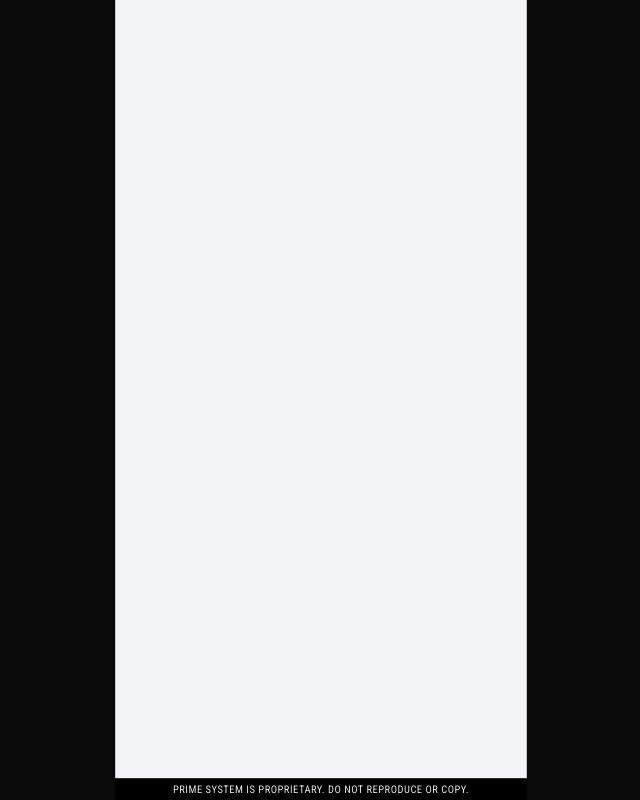
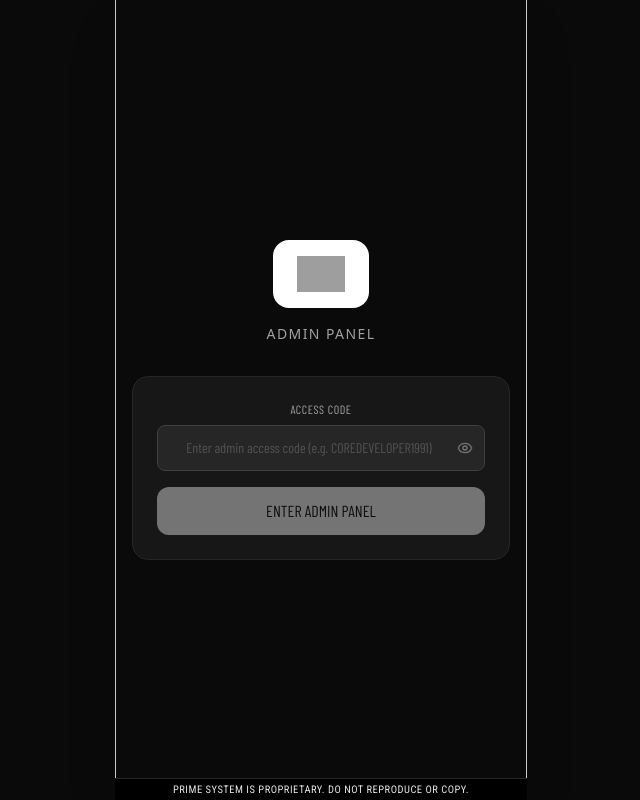
Before and after one commit to jeromebusinessplatform-lab/primefinal, a React (Vite) app: page /admin/login in a window 1280 px wide. Before the commit this address led to /admin. Shown: the whole page, without its empty margins (319-959 px from the left). Built offline with nearby package versions, Linux system fonts and the light colour scheme; no server answers; grey boxes are pictures that could not be loaded; the HTML template or start-up script is replaced by a standard one; a web font is replaced by a local one.

Commit message:
fix(admin): resolve admin routing conflicts and update login redirection

```diff
--- a/src/App.tsx
+++ b/src/App.tsx
@@ -33,7 +33,7 @@ import NotFound from "./pages/NotFound.tsx";
 function AdminGuard({ children }: { children: ReactNode }) {
   const { isAuthenticated, isLoading } = useAdmin();
   if (isLoading) return null;
-  if (!isAuthenticated) return <Navigate to="/admin" replace />;
+  if (!isAuthenticated) return <Navigate to="/admin/login" replace />;
   return <>{children}</>;
 }
 
@@ -61,7 +61,7 @@ export default function App() {
                     <Route path="notifications" element={<NotificationsPage />} />
                   </Route>
 
-                  <Route path="/admin" element={<AdminLogin />} />
+                  <Route path="/admin/login" element={<AdminLogin />} />
                   <Route
                     path="/admin"
                     element={
--- a/src/pages/admin/login.tsx
+++ b/src/pages/admin/login.tsx
@@ -14,7 +14,7 @@ export default function AdminLogin() {
 
   useEffect(() => {
     if (!authLoading && isAuthenticated) {
-      navigate("/admin/orders", { replace: true });
+      navigate("/admin", { replace: true });
     }
   }, [isAuthenticated, authLoading, navigate]);
 
@@ -24,7 +24,7 @@ export default function AdminLogin() {
     setError("");
     const result = await login(code);
     if (result.success) {
-      navigate("/admin/orders", { replace: true });
+      navigate("/admin", { replace: true });
     } else {
       setError(result.error ?? "Invalid access code. Try COREDEVELOPER1991 or admin123");
     }
```
